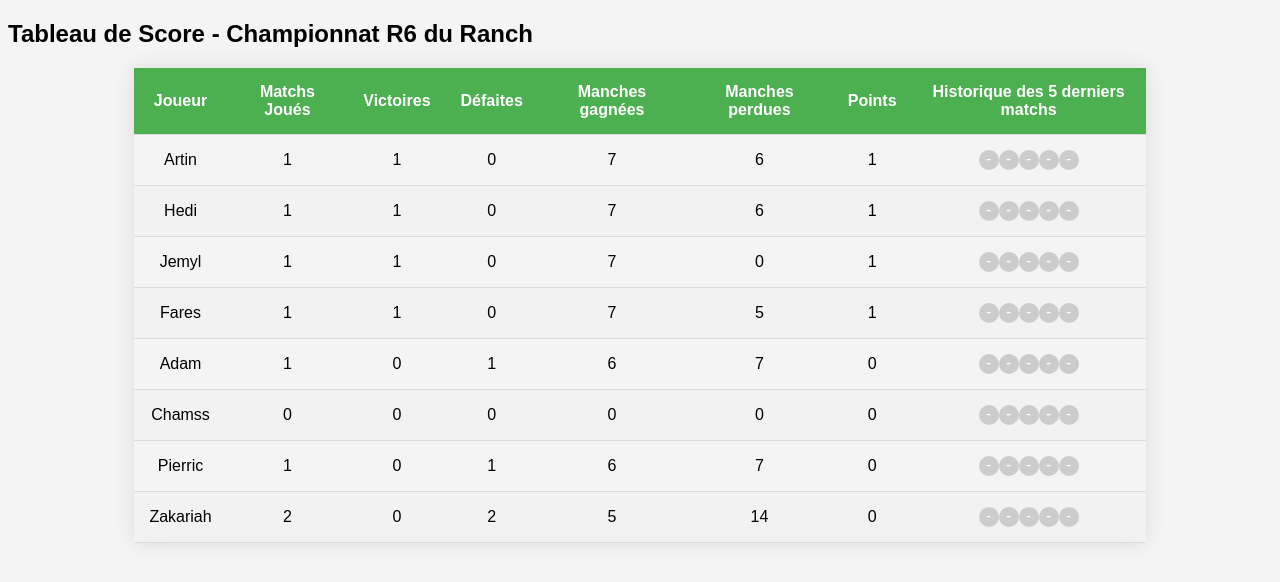
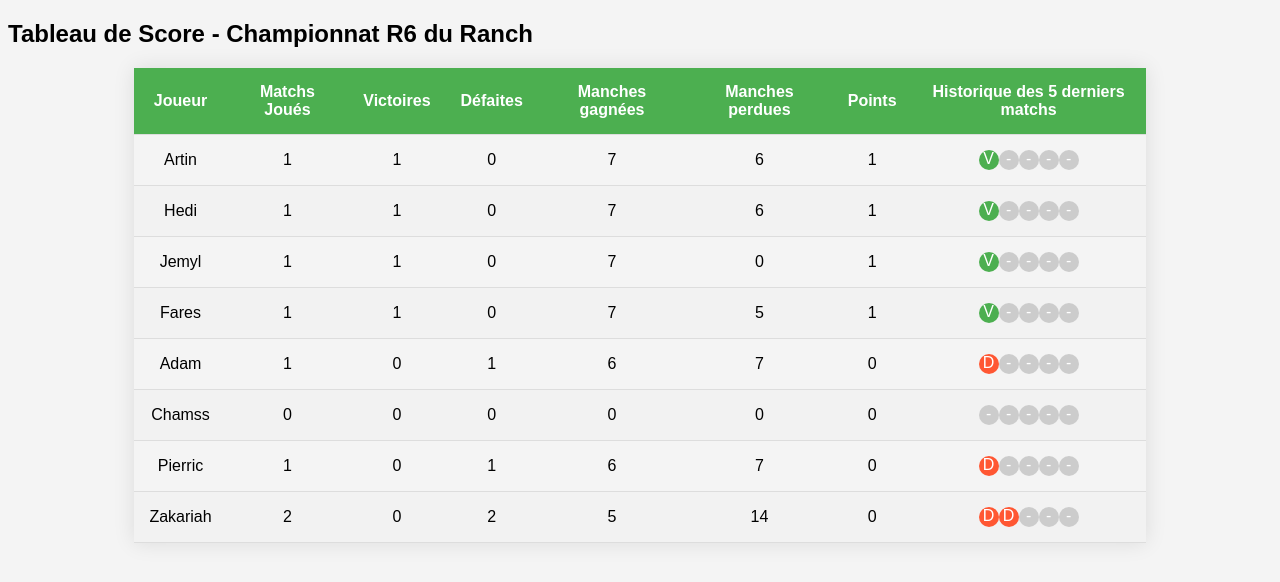
Before and after one commit to Zakou69/r6, a plain HTML site: page index.html in a window 1280 px wide. Drawn offline with Linux system fonts and the light colour scheme.

Commit message:
Update index.html

```diff
--- a/index.html
+++ b/index.html
@@ -84,7 +84,7 @@
             <td>7</td>
             <td>6</td>
             <td>1</td>
-            <td><span class="not-played">-</span><span class="not-played">-</span><span class="not-played">-</span><span class="not-played">-</span><span class="not-played">-</span></td>
+            <td><span class="victory">V</span><span class="not-played">-</span><span class="not-played">-</span><span class="not-played">-</span><span class="not-played">-</span></td>
         </tr>
         <tr>
             <td>Hedi</td>
@@ -94,7 +94,7 @@
             <td>7</td>
             <td>6</td>
             <td>1</td>
-            <td><span class="not-played">-</span><span class="not-played">-</span><span class="not-played">-</span><span class="not-played">-</span><span class="not-played">-</span></td>
+            <td><span class="victory">V</span><span class="not-played">-</span><span class="not-played">-</span><span class="not-played">-</span><span class="not-played">-</span></td>
         </tr>
         <tr>
             <td>Jemyl</td>
@@ -104,7 +104,7 @@
             <td>7</td>
             <td>0</td>
             <td>1</td>
-            <td><span class="not-played">-</span><span class="not-played">-</span><span class="not-played">-</span><span class="not-played">-</span><span class="not-played">-</span></td>
+            <td><span class="victory">V</span><span class="not-played">-</span><span class="not-played">-</span><span class="not-played">-</span><span class="not-played">-</span></td>
         </tr>
         <tr>
             <td>Fares</td>
@@ -114,7 +114,7 @@
             <td>7</td>
             <td>5</td>
             <td>1</td>
-            <td><span class="not-played">-</span><span class="not-played">-</span><span class="not-played">-</span><span class="not-played">-</span><span class="not-played">-</span></td>
+            <td><span class="victory">V</span><span class="not-played">-</span><span class="not-played">-</span><span class="not-played">-</span><span class="not-played">-</span></td>
         </tr>
         <tr>
             <td>Adam</td>
@@ -124,7 +124,7 @@
             <td>6</td>
             <td>7</td>
             <td>0</td>
-            <td><span class="not-played">-</span><span class="not-played">-</span><span class="not-played">-</span><span class="not-played">-</span><span class="not-played">-</span></td>
+            <td><span class="defeat">D</span><span class="not-played">-</span><span class="not-played">-</span><span class="not-played">-</span><span class="not-played">-</span></td>
         </tr>
         <tr>
             <td>Chamss</td>
@@ -144,7 +144,7 @@
             <td>6</td>
             <td>7</td>
             <td>0</td>
-            <td><span class="not-played">-</span><span class="not-played">-</span><span class="not-played">-</span><span class="not-played">-</span><span class="not-played">-</span></td>
+            <td><span class="defeat">D</span><span class="not-played">-</span><span class="not-played">-</span><span class="not-played">-</span><span class="not-played">-</span></td>
         </tr>
         <tr>
             <td>Zakariah</td>
@@ -154,7 +154,7 @@
             <td>5</td>
             <td>14</td>
             <td>0</td>
-            <td><span class="not-played">-</span><span class="not-played">-</span><span class="not-played">-</span><span class="not-played">-</span><span class="not-played">-</span></td>
+            <td><span class="defeat">D</span><span class="defeat">D</span><span class="not-played">-</span><span class="not-played">-</span><span class="not-played">-</span></td>
         </tr>
     </tbody>
 </table>
```
